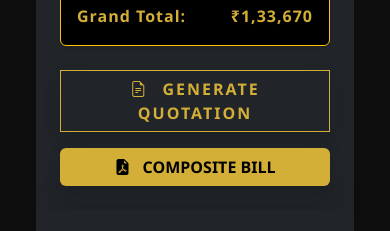
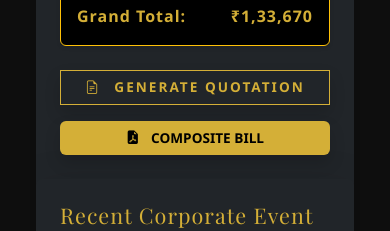
Before and after one commit to KtsSoftwares/HotelFourSeasonsWeb, a React (Vite) app: page /admin/corporateConference in a window 390 px wide. Shown: the part 1635-1866 px from the top of the page. Built offline with nearby package versions, Linux system fonts and the light colour scheme; no server answers; the database is empty; sample sign-in values are in the browser's storage; what @react-pdf/renderer would draw is missing.

Commit message:
Added Quotation generation system (2).

```diff
--- a/src/CSS/CustomerList.css
+++ b/src/CSS/CustomerList.css
@@ -199,7 +199,7 @@ select.admin-input option {
         font-size: 0.75rem;
     }
 
-    .admin-input, .admin-label{
-        font-size: 0.85rem;
+    .admin-input, .admin-label, .fs-6{
+        font-size: 0.85rem !important;
     }
 }
```
